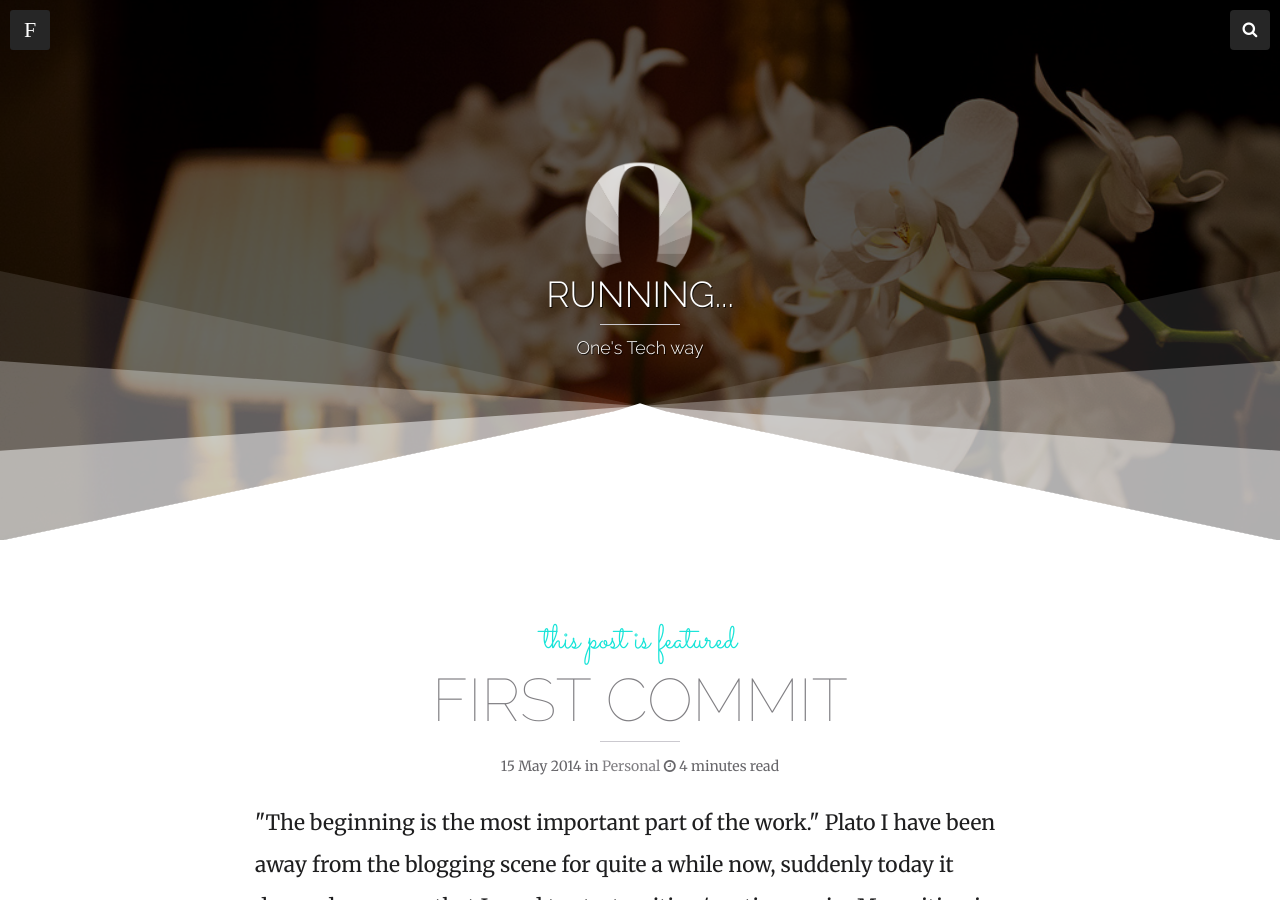
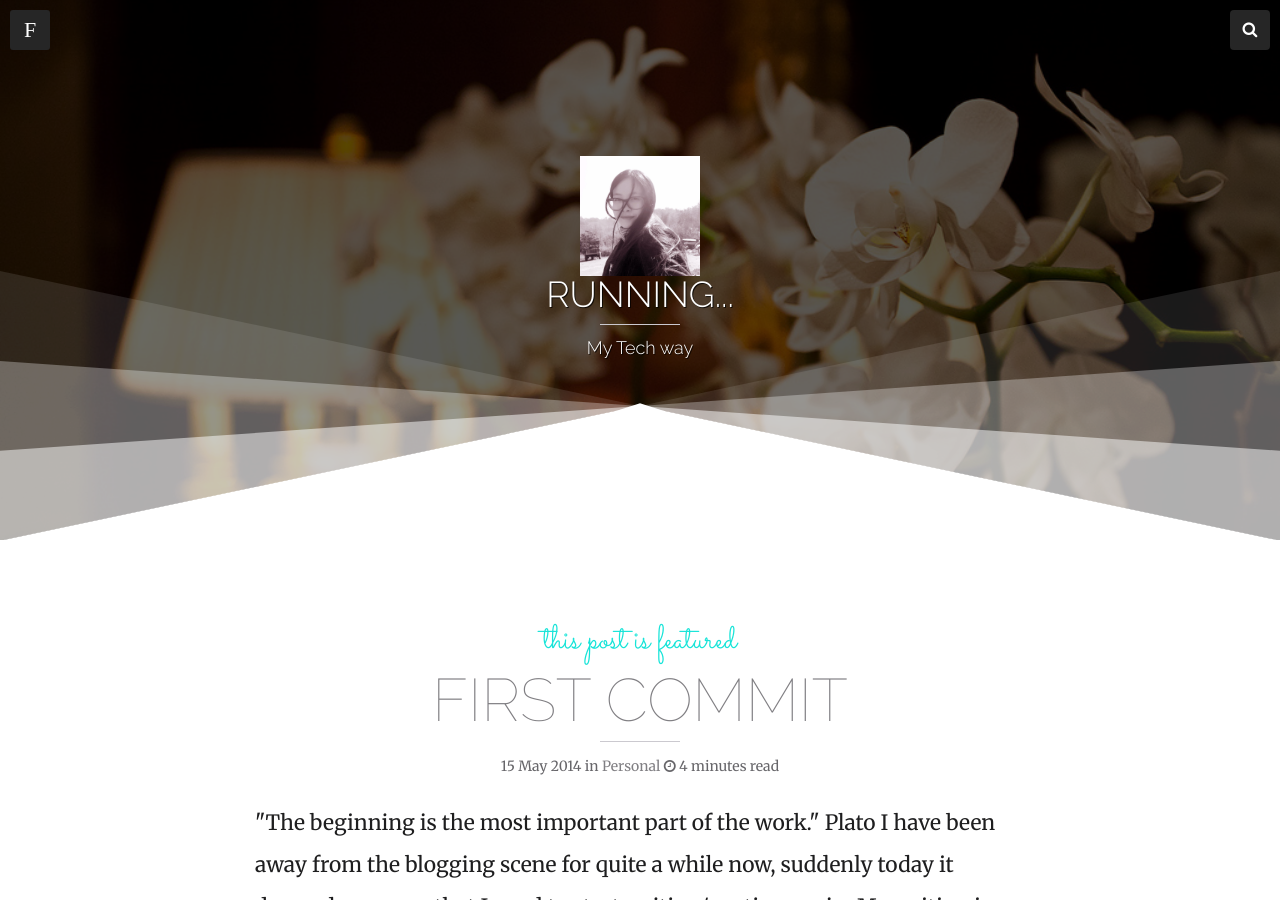
Before and after one commit to pinkpoppy/pinkpoppy.github.io, a Jekyll site: the page built from index.html, in a window 1280 px wide and 900 px high. Built offline with Jekyll 4.4.1, drawn with Linux system fonts in a browser that asks for light colours; nearby versions of some CDN libraries; the list of posts is cut into pages by our own code.

Commit message:
update avatar.jpg

```diff
--- a/_config.yml
+++ b/_config.yml
@@ -1,6 +1,7 @@
 title:            Running...
-description:      "One's Tech way"
-logo:             omikron.png
+description:      "My Tech way"
+# logo:             omikron.png
+logo:             avatar_home.jpg
 disqus_shortname: hmfaysal
 # Assign a default image for your site's header and footer
 default_bg:       default_bg1.jpg
```
Also changed, not shown: images/avatar_home.jpg (added).
